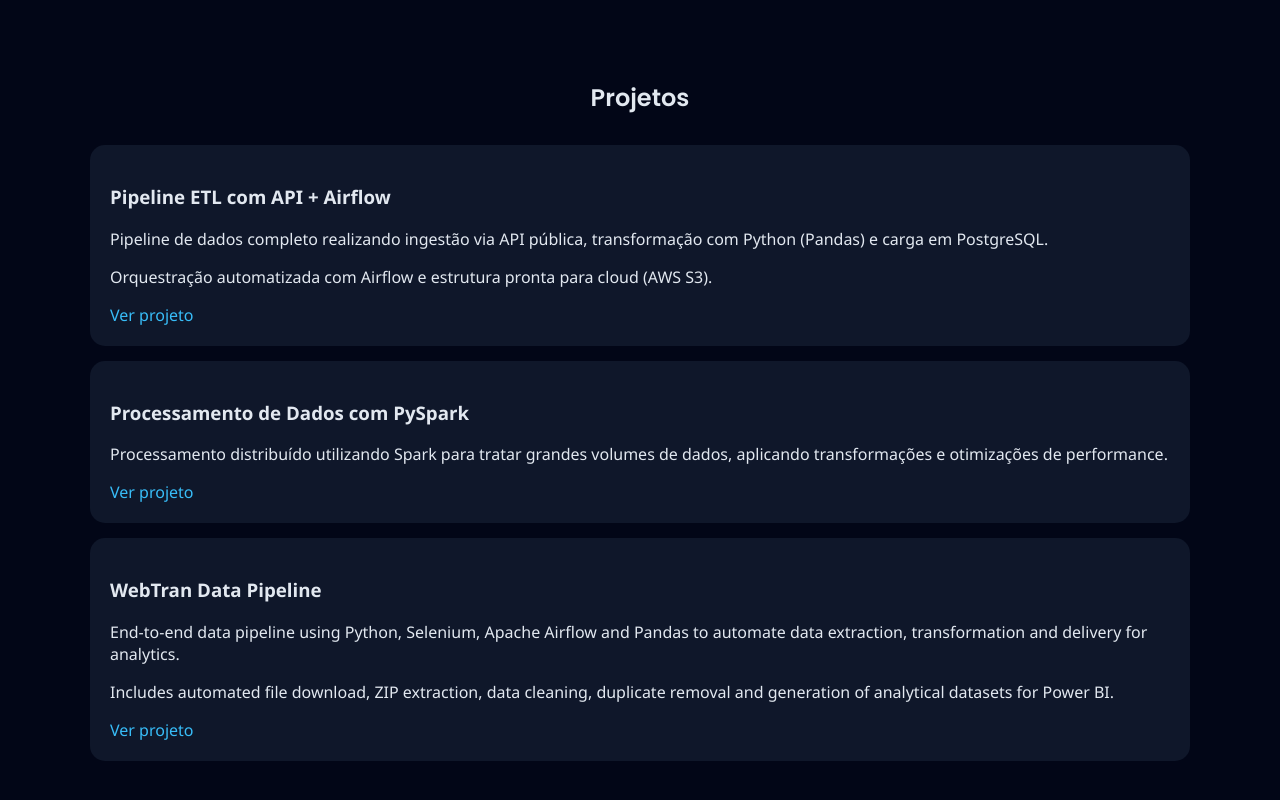
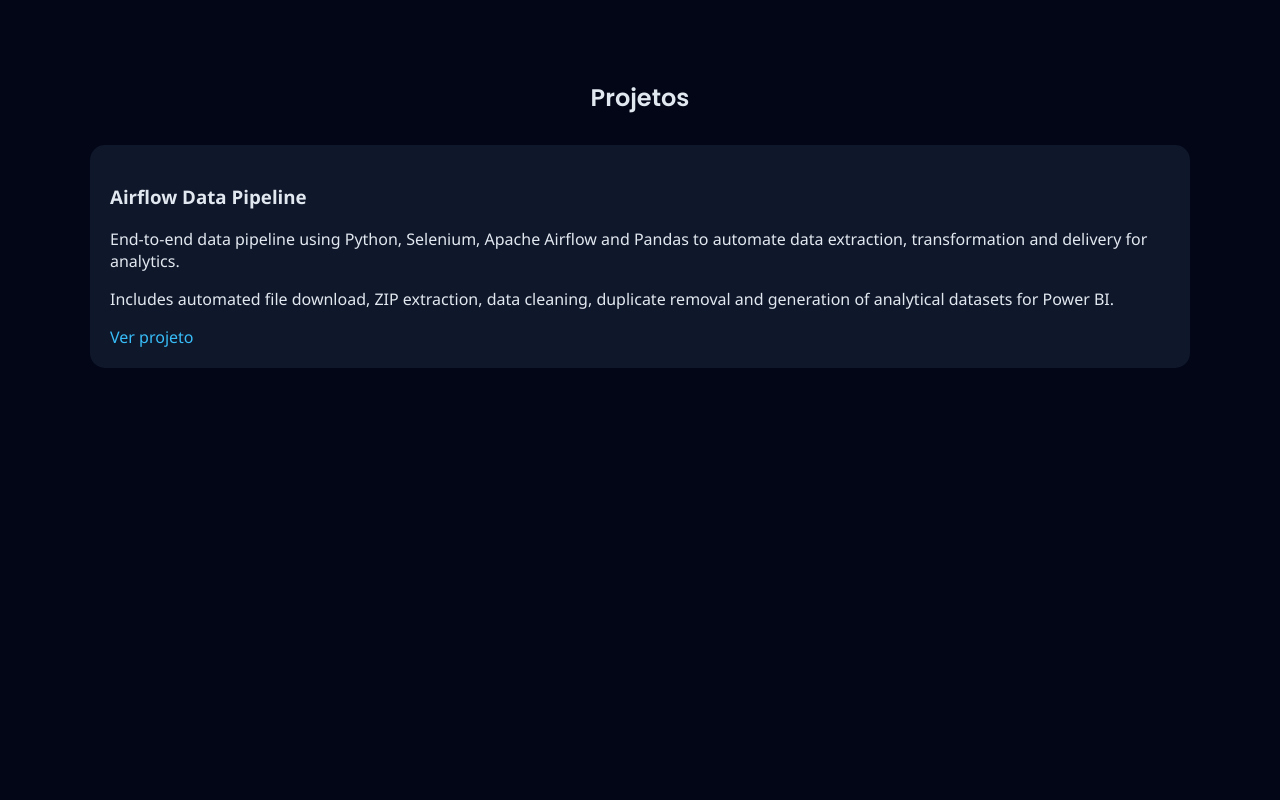
Before and after one commit to phsoousa/portfolio, a plain HTML site: page index.html in a window 1280 px wide. Shown: the part 1438-2238 px from the top of the page. After the commit the page ends 1881 px from the top, so only its background shows below. Drawn offline with Linux system fonts and the light colour scheme.

```diff
--- a/index.html
+++ b/index.html
@@ -202,29 +202,9 @@
 <section>
   <h2>Projetos</h2>
 
-  <div class="card">
-    <h3>Pipeline ETL com API + Airflow</h3>
-    <p>
-      Pipeline de dados completo realizando ingestão via API pública,
-      transformação com Python (Pandas) e carga em PostgreSQL.
-    </p>
-    <p>
-      Orquestração automatizada com Airflow e estrutura pronta para cloud (AWS S3).
-    </p>
-    <a href="#" target="_blank">Ver projeto</a>
-  </div>
 
   <div class="card">
-    <h3>Processamento de Dados com PySpark</h3>
-    <p>
-      Processamento distribuído utilizando Spark para tratar grandes volumes de dados,
-      aplicando transformações e otimizações de performance.
-    </p>
-    <a href="#" target="_blank">Ver projeto</a>
-  </div>
-
-  <div class="card">
-  <h3>WebTran Data Pipeline</h3>
+  <h3>Airflow Data Pipeline</h3>
 
   <p>
     End-to-end data pipeline using Python, Selenium, Apache Airflow and Pandas
```
